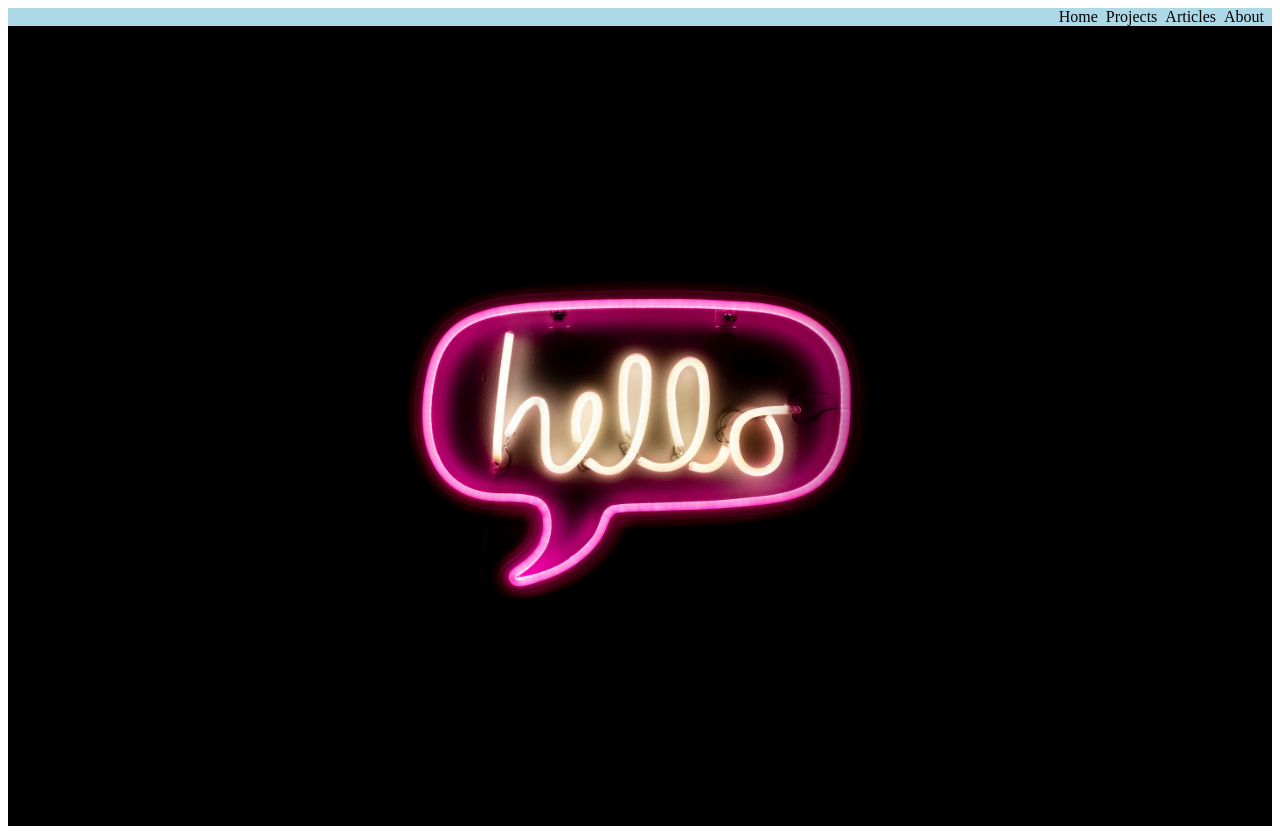
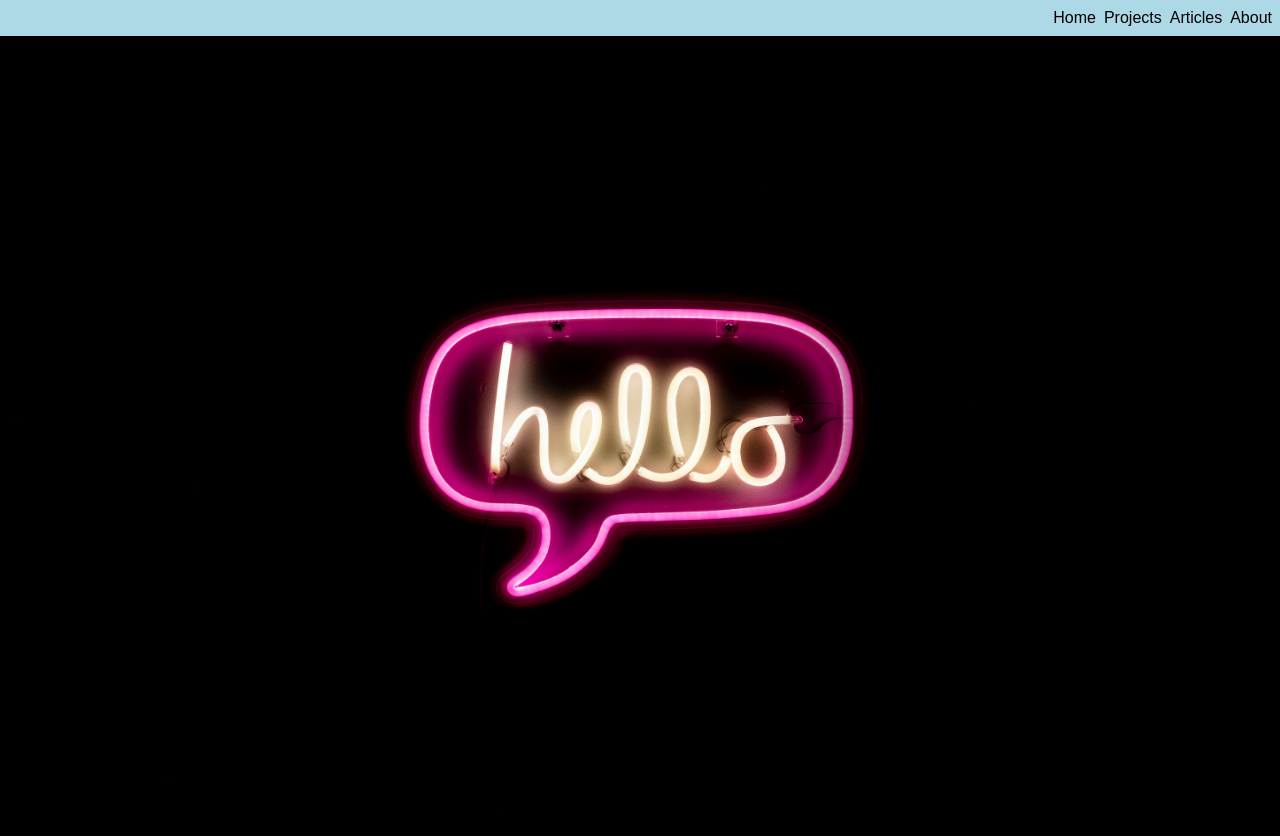
Before and after one commit to MarkCarson777/portfolio, a React (Create React App) app: page / in a window 1280 px wide. Built offline with nearby package versions, Linux system fonts and the light colour scheme.

Commit message:
removed margin on App

```diff
--- a/src/App.js
+++ b/src/App.js
@@ -5,6 +5,7 @@ import Projects from './components/Projects.js';
 import Articles from './components/Articles.js';
 import About from './components/About.js';
 import Navigation from './components/Navigation.js';
+import "./css/App.css"
 
 function App() {
   return (
--- /dev/null
+++ b/src/css/App.css
@@ -0,0 +1,3 @@
+body {
+  margin: 0;
+}
--- a/src/css/Navigation.css
+++ b/src/css/Navigation.css
@@ -1,6 +1,9 @@
 .navigation {
+  align-items: center;
   background-color: lightblue;
   display: flex;
+  font-family: arial;
+  height: 36px;
   justify-content: flex-end;
 }
 
```
